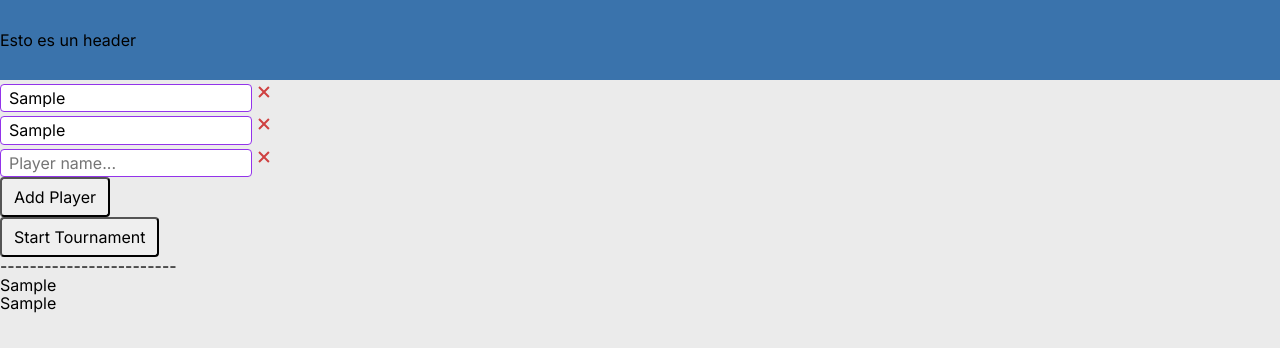
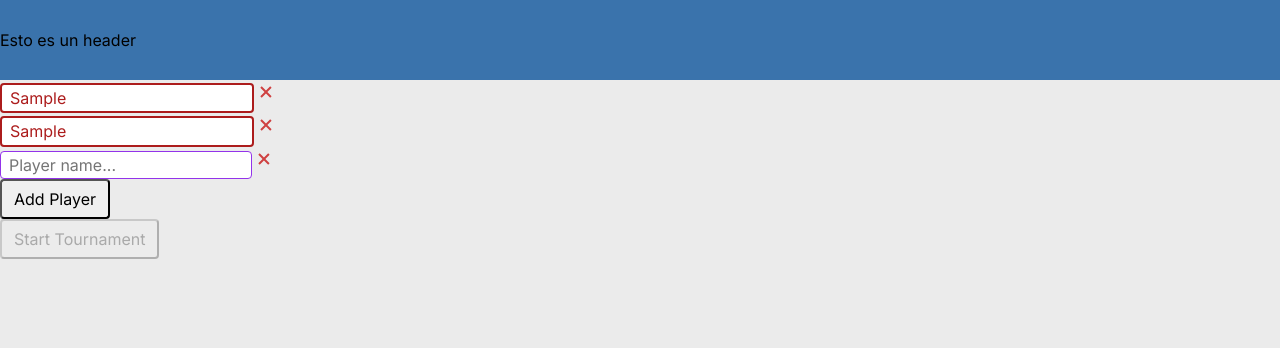
Before and after one commit to RkTcaster/swissts, a Next.js app: page / in a window 1280 px wide. Both pictures are taken after typing "Sample", "Sample" into the empty fields and a click on the button "Add Player". Shown: the top 348 px of the page. Built offline with nearby package versions, Linux system fonts and the light colour scheme.

Commit message:
validation of player input

```diff
--- a/src/views/Home/index.tsx
+++ b/src/views/Home/index.tsx
@@ -10,7 +10,7 @@ const Home = () => {
     const date = '2016-07-19T20:23:01.804Z'
     tournament.startTournament({ playersNames: players, date: date })
     console.log('Start Tournament: ', tournament)
-    router.push('/random_seats')
+   // router.push('/random_seats')
   }
 
   return (
--- /dev/null
+++ b/src/views/Tornament/PlayerForm/DuplicateInput/index.tsx
@@ -0,0 +1,63 @@
+import Icon from '@/src/components/Icon'
+import Input from '@/src/components/Input'
+import css from './style.module.css'
+
+type Props = {
+  result: string
+  index: number
+  inputValue: string
+  handlePlayerNameChange: ({ name, index }: { name: string; index: number }) => void
+  removePlayer: (index: number) => void
+}
+
+const PlayerDuplicateInputField = ({ result, inputValue, index, handlePlayerNameChange, removePlayer }: Props) => {
+  if ((result === 'duplicated')) {
+    console.log("Entro al if")
+    return (
+      <div className='col-span-1 flex items-center justify-between gap-4' key={`${inputValue}${index}`}>
+        <Input
+          type='text'
+          placeholder='Player name...'
+          initialValue={inputValue}
+          className={css.inputDuplicate}
+          onBlur={(e) => {
+            const newValue = e.target.value.trim()
+            handlePlayerNameChange({ name: newValue, index })
+          }}
+        />
+        <Icon
+          name='Close'
+          className={css.icon}
+          onClick={() => {
+            removePlayer(index)
+          }}
+        />
+      </div>
+    )
+  } else {
+    console.log("Entro al else")
+
+    return (
+      <div className='col-span-1 flex items-center justify-between gap-4' key={`${inputValue}${index}`}>
+        <Input
+          type='text'
+          placeholder='Player name...'
+          initialValue={inputValue}
+          onBlur={(e) => {
+            const newValue = e.target.value.trim()
+            handlePlayerNameChange({ name: newValue, index })
+          }}
+        />
+        <Icon
+          name='Close'
+          className={css.icon}
+          onClick={() => {
+            removePlayer(index)
+          }}
+        />
+      </div>
+    )
+  }
+}
+
+export default PlayerDuplicateInputField
--- /dev/null
+++ b/src/views/Tornament/PlayerForm/DuplicateInput/style.module.css
@@ -0,0 +1,15 @@
+.icon {
+  fill: #cf4141;
+  height: 24px;
+  border-radius: 20px;
+}
+
+.icon:hover {
+  fill: #ac1c1c;
+}
+
+.inputDuplicate[type='text'] {
+  border: 2px solid #ac1c1c;
+  border-radius: 4px;
+  color: #ac1c1c;
+}
--- a/src/views/Tornament/PlayerForm/index.tsx
+++ b/src/views/Tornament/PlayerForm/index.tsx
@@ -1,6 +1,8 @@
 import { useState } from 'react'
 import PlayerInputField from './Input'
 import Button from '@/src/components/Button'
+import PlayerDuplicateInputField from './DuplicateInput'
+
 
 type Props = { submitPlayers: (players: string[]) => void }
 
@@ -30,23 +32,45 @@ const PlayerForm = ({ submitPlayers }: Props) => {
     })
   }
 
+  const test = () => {
+   }
+
+
+
+
   return (
     <div className='grid grid-1 gap-4'>
       <div className='grid grid-1 gap-4'>
         {players.map((player, i) => {
-          return (
-            <PlayerInputField
+          if (players.lastIndexOf(player)!==i || players.indexOf(player) !== players.lastIndexOf(player)) {
+
+            return (
+              <PlayerDuplicateInputField
+              result="duplicated"
               key={`${player}${i}`}
               index={i}
               inputValue={player}
               handlePlayerNameChange={handlePlayerNameChange}
               removePlayer={removePlayer}
             />
-          )
+
+            )
+          } else  {
+            var check = 0
+            return (
+              <PlayerDuplicateInputField
+              result="simple"
+              key={`${player}${i}`}
+              index={i}
+              inputValue={player}
+              handlePlayerNameChange={handlePlayerNameChange}
+              removePlayer={removePlayer}
+            />
+          )}
         })}
 
         <Button
-          disabled={players.length > 7}
+          disabled={players.length > 7  }
           label={'Add Player'}
           onClick={handleAddPlayer}
           className='button-primary'
@@ -55,17 +79,19 @@ const PlayerForm = ({ submitPlayers }: Props) => {
       <div className='grid grid-1 gap-4'>
         <Button
           label={'Start Tournament'}
+          disabled={players.length < 2 || (new Set(players)).size !== players.length}
           onClick={() => {
-            submitPlayers(players)
+            submitPlayers(players),
+            test()
           }}
           className='button-secondary'
         />
-        <div>------------------------</div>
+        {/* <div>------------------------</div>
         {players.map((player, i) => (
           <div className='grid grid-cols-2 gap-4' key={`${player}${i}`}>
             {player}
           </div>
-        ))}
+        ))} */}
       </div>
     </div>
   )
```
